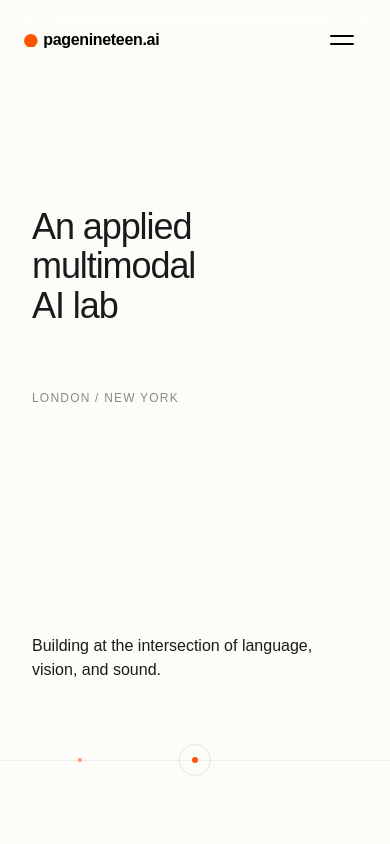
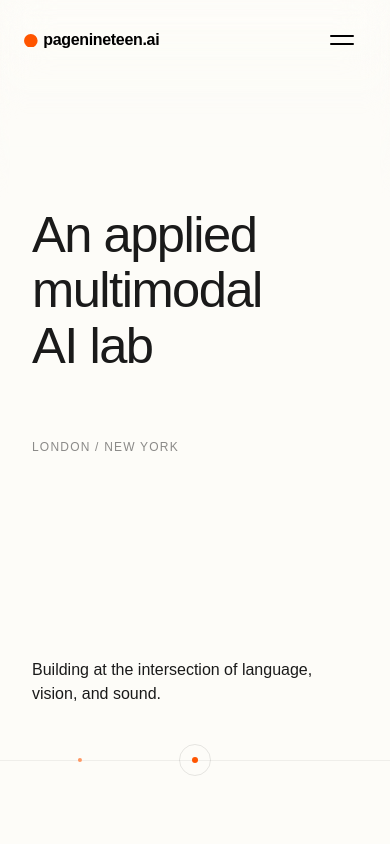
Before and after one commit to pendulum-ai/Pagenineteen2, a React (Vite) app: page / in a window 390 px wide. Shown: the top 844 px of the page. Built offline with nearby package versions, Linux system fonts and the light colour scheme; a web font is replaced by a local one.

Commit message:
Fix: Tune mobile typography scaling for Pro Max and fix text wrapping

```diff
--- a/src/components/sections/ScrollSection.css
+++ b/src/components/sections/ScrollSection.css
@@ -207,6 +207,7 @@
 
   .scroll-text-block h3 {
     font-size: clamp(1.5rem, 6.5vw, 2.5rem);
+    text-wrap: pretty; /* Prioritize fullness over balance on mobile */
   }
 
   .scroll-text-block p {
--- a/src/styles/typography.css
+++ b/src/styles/typography.css
@@ -13,7 +13,7 @@
   */
 
   /* Hero Title: ~72px at Desktop (1440px). Unlocked to scale up to ~128px on 4K */
-  --text-display: clamp(2.25rem, 5vw, 8rem);
+  --text-display: clamp(3rem, 5vw, 8rem);
 
   /* "Second Section" (Mission) Text: ~32px at Desktop */
   --text-h1: clamp(1.5rem, 2.2vw, 2.5rem);
@@ -47,3 +47,10 @@
   --leading-normal: 1.5;
   --leading-relaxed: 1.75;
 }
+
+@media (max-width: 768px) {
+  :root {
+    /* Mobile Override: Start at 3rem (perfect for iPhone 16), scale aggressively for Pro Max */
+    --text-display: clamp(3rem, 13vw, 5.5rem);
+  }
+}
```
